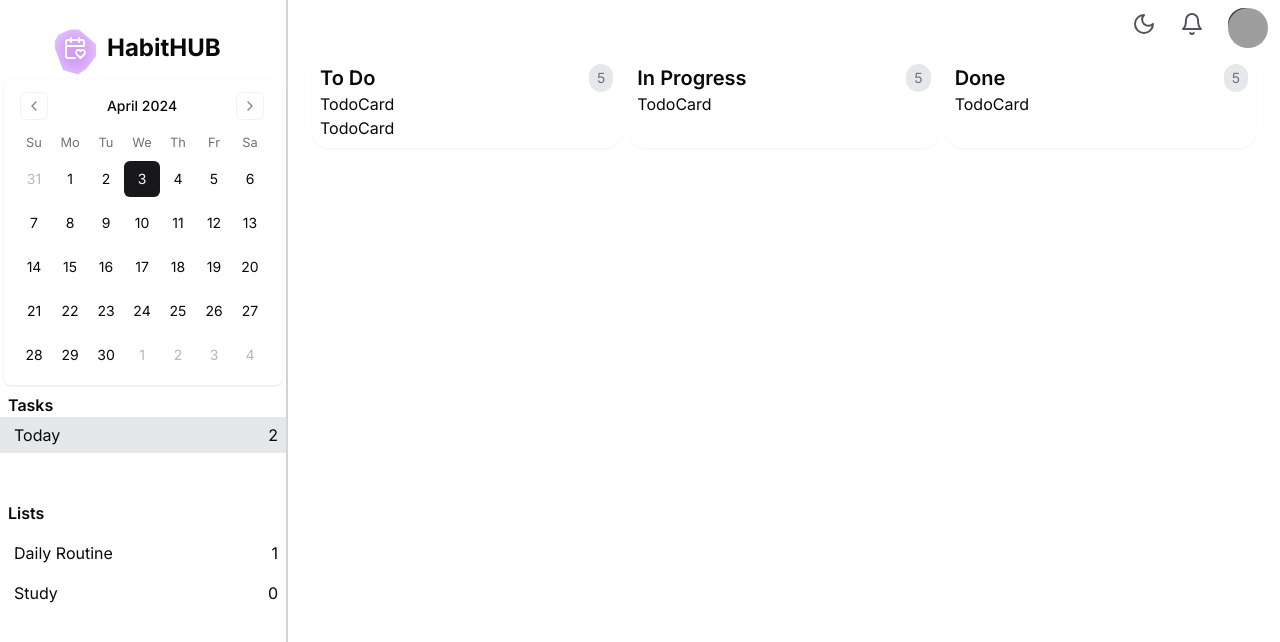
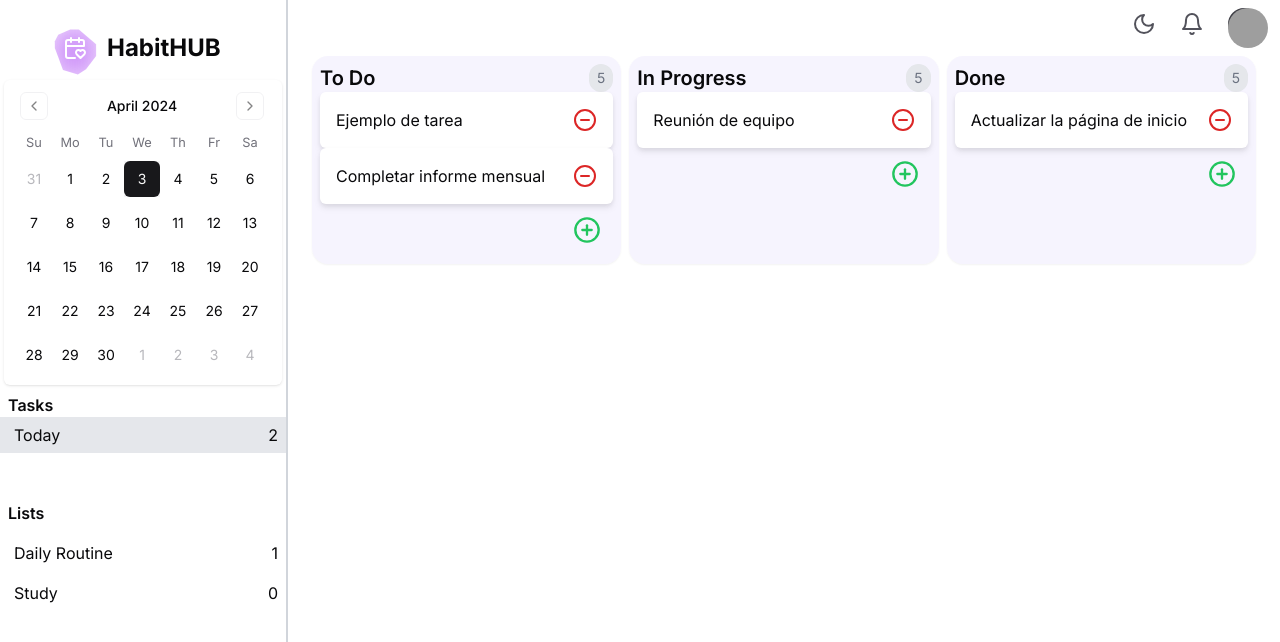
Before and after one commit to Beymer-pyg/tasks-app, a Next.js app: page / in a window 1280 px wide. Shown: the top 642 px of the page. Built offline with nearby package versions, Linux system fonts and the light colour scheme; grey boxes are pictures that could not be loaded.

Commit message:
column and todoCard finish

```diff
--- a/src/components/Column.tsx
+++ b/src/components/Column.tsx
@@ -1,5 +1,6 @@
 import React from "react";
 import TodoCard from "./TodoCard";
+import { CirclePlus } from "lucide-react";
 
 type Props = {
   id: TypedColumn;
@@ -17,7 +18,7 @@ const idToColumnText: {
 
 const Column = ({ id, todos, index }: Props) => {
   return (
-    <div className="p-2 rounded-2xl shadow-sm bg-white/5">
+    <div className="p-2 rounded-2xl shadow-sm bg-violet-100/50">
       <h2 className="flex justify-between font-semibold text-xl">
         {idToColumnText[id]}
         <span className="text-gray-500 bg-gray-200 rounded-full px-2 py-1 text-sm font-normal">
@@ -28,6 +29,12 @@ const Column = ({ id, todos, index }: Props) => {
         {todos.map((todo, index) => (
           <TodoCard key={todo.$id} todo={todo} index={index} id={id} />
         ))}
+
+        <div className="flex items-end justify-end p-3">
+          <button className="text-green-500 hover:text-green-600">
+            <CirclePlus className="h-7 w-7" />
+          </button>
+        </div>
       </div>
     </div>
   );
--- a/src/components/TodoCard.tsx
+++ b/src/components/TodoCard.tsx
@@ -1,3 +1,5 @@
+import { CircleMinus } from "lucide-react";
+
 type Props = {
   todo: Todo;
   index: number;
@@ -5,7 +7,16 @@ type Props = {
 };
 
 function TodoCard({ todo, index, id }: Props) {
-  return <div>TodoCard</div>;
+  return (
+    <div className="bg-white rounded-md space-y-2 drop-shadow-md">
+      <div className="flex justify-between items-center p-4">
+        <p>{todo.title}</p>
+        <button className="text-red-600 hover:text-red-400">
+          <CircleMinus className="h-6 w-6" />
+        </button>
+      </div>
+    </div>
+  );
 }
 
 export default TodoCard;
```
